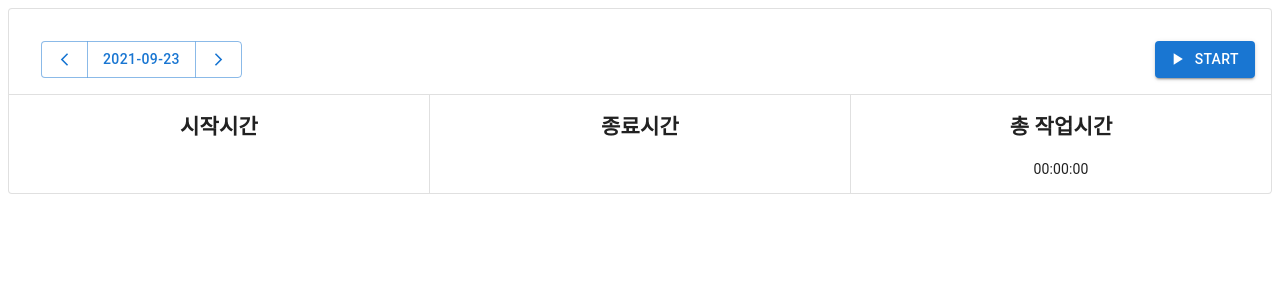
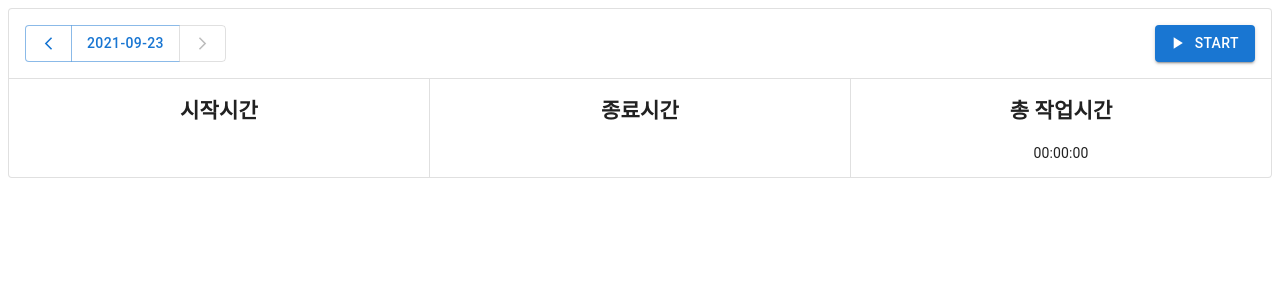
Before and after one commit to LemonScone/check-it-out, a React (Create React App) app: page / in a window 1280 px wide. Shown: the top 300 px of the page. Built offline with nearby package versions, Linux system fonts and the light colour scheme.

Commit message:
🚧 seperate components

```diff
--- a/src/components/Toolbar.js
+++ b/src/components/Toolbar.js
@@ -1,9 +1,9 @@
-import React from 'react'
-import { Button, ButtonGroup, Box, Card, Divider } from '@mui/material'
-import MuiGrid from '@mui/material/Grid'
-import { styled } from '@mui/material/styles'
-import { PlayArrow, Pause, ArrowForwardIos } from '@mui/icons-material'
-import { ArrowBackIosNew } from '@mui/icons-material'
+import React from 'react';
+import { Button, ButtonGroup, Card, Divider } from '@mui/material';
+import MuiGrid from '@mui/material/Grid';
+import { styled } from '@mui/material/styles';
+import { PlayArrow, Pause, ArrowForwardIos } from '@mui/icons-material';
+import { ArrowBackIosNew } from '@mui/icons-material';
 
 const Grid = styled(MuiGrid)(({ theme }) => ({
   width: '100%',
@@ -12,111 +12,173 @@ const Grid = styled(MuiGrid)(({ theme }) => ({
   '& [role="separator"]': {
     margin: theme.spacing(0, 2),
   },
-}))
+}));
+
+const MoveDate = (props) => {
+  const { leftArrowClickHandler, rightArrowClickHandler, getDateFormat, stayDay } = props;
+  return (
+    <ButtonGroup variant="outlined" aria-label="outlined primary button group">
+      <Button onClick={leftArrowClickHandler}>
+        <ArrowBackIosNew sx={{ fontSize: 15 }} />
+      </Button>
+      <Button>{getDateFormat()}</Button>
+      <Button
+        onClick={rightArrowClickHandler}
+        disabled={
+          stayDay.toISOString().substring(0, 10) === new Date().toISOString().substring(0, 10)
+            ? true
+            : false
+        }>
+        <ArrowForwardIos sx={{ fontSize: 15 }} />
+      </Button>
+    </ButtonGroup>
+  );
+};
+
+const TrackTime = (props) => {
+  const { isAction, trackTimeClickHandler } = props;
+  return (
+    <Button
+      variant="contained"
+      onClick={trackTimeClickHandler}
+      color={isAction ? 'error' : 'primary'}
+      startIcon={isAction ? <Pause /> : <PlayArrow />}>
+      {isAction ? 'PAUSE' : 'START'}
+    </Button>
+  );
+};
+
+const DisplayTracking = (props) => {
+  const { start, finish, workingTimeFormat } = props;
+  return (
+    <>
+      <Grid item xs>
+        <h2>시작시간</h2>
+        <p>{start}</p>
+      </Grid>
+      <Divider orientation="vertical" flexItem></Divider>
+      <Grid item xs>
+        <h2>종료시간</h2>
+        <p>{finish}</p>
+      </Grid>
+      <Divider orientation="vertical" flexItem></Divider>
+      <Grid item xs>
+        <h2>총 작업시간</h2>
+        <p>{workingTimeFormat()}</p>
+      </Grid>
+    </>
+  );
+};
 
 class Toolbar extends React.Component {
   constructor(props) {
-    super(props)
+    super(props);
     this.state = {
-      /* start : 시작시간, stop : 종료시간, workingTime : 총 작업시간(초 단위), isAction : 작업 진행 유무, interval : clearInterval을 위해 저장 */
+      /* start : 시작시간, stop : 종료시간, workingTime : 총 작업시간(초 단위), isAction : 작업 진행 유무, interval : clearInterval을 위해 저장, stayDay : 조회일자 */
       start: '',
       finish: '',
       workingTime: 0,
       isAction: false,
       interval: null,
-    }
-    this.updateChecking = this.updateChecking.bind(this)
-    this.addTime = this.addTime.bind(this)
+      stayDay: new Date(),
+    };
+    // this.trackTimeClickHandler = this.trackTimeClickHandler.bind(this);
+    // this.addTime = this.addTime.bind(this);
   }
 
-  updateChecking = () => {
-    const { isAction, start, interval } = this.state
+  trackTimeClickHandler = () => {
+    const { isAction, start, interval } = this.state;
     this.setState({
       start: isAction ? start : new Date().toLocaleString(),
       finish: isAction ? new Date().toLocaleString() : '작업중',
       isAction: !isAction,
-    })
+    });
 
     if (!isAction) {
-      this.setState({ interval: setInterval(this.addTime, 1000) })
+      this.setState({ interval: setInterval(this.addTime, 1000) });
     } else {
-      clearInterval(interval)
+      clearInterval(interval);
     }
-  }
+  };
+
+  leftArrowClickHandler = () => {
+    this.updateDate('P');
+  };
+
+  rightArrowClickHandler = () => {
+    this.updateDate('N');
+  };
+
+  updateDate = (action) => {
+    const { stayDay } = this.state;
+
+    if (action === 'P') {
+      stayDay.setDate(stayDay.getDate() - 1);
+    } else if (action === 'N') {
+      stayDay.setDate(stayDay.getDate() + 1);
+    }
+
+    this.setState({ stayDay });
+  };
 
   addTime = () => {
-    this.setState({ workingTime: this.state.workingTime + 1 })
-  }
+    this.setState({ workingTime: this.state.workingTime + 1 });
+  };
 
-  workingTimeFm = () => {
-    const { workingTime } = this.state
-    const hour = parseInt(workingTime / 60 / 60).toString()
-    const minute = parseInt(workingTime / 60).toString()
-    const second = (workingTime % 60).toString()
+  workingTimeFormat = () => {
+    const { workingTime } = this.state;
+    const hour = parseInt(workingTime / 60 / 60).toString();
+    const minute = parseInt(workingTime / 60).toString();
+    const second = (workingTime % 60).toString();
 
-    return `${hour.padStart(2, '0')}:${minute.padStart(2, '0')}:${second.padStart(2, '0')}`
-  }
+    return `${hour.padStart(2, '0')}:${minute.padStart(2, '0')}:${second.padStart(2, '0')}`;
+  };
 
   getDateFormat = () => {
-    const today = new Date()
-    const year = today.getFullYear().toString()
-    const month = (today.getMonth() + 1).toString()
-    const date = today.getDate().toString()
-    return `${year}-${month.padStart(2, '0')}-${date.padStart(2, '0')}`
-  }
+    const { stayDay } = this.state;
+    let today = null;
+
+    if (stayDay) {
+      today = stayDay;
+    } else {
+      today = new Date();
+    }
+
+    const year = today.getFullYear().toString();
+    const month = (today.getMonth() + 1).toString();
+    const date = today.getDate().toString();
+
+    //this.setState({ stayDay: today });
+    return `${year}-${month.padStart(2, '0')}-${date.padStart(2, '0')}`;
+  };
 
   render() {
-    const { start, finish, isAction } = this.state
+    const { start, finish, isAction, stayDay } = this.state;
     return (
-      <div>
-        <Card variant="outlined">
-          <Grid container spacing={2} sx={{ p: 2, m: 0 }}>
-            <Grid item xs={6}>
-              <Box sx={{ p: 0, display: 'flex' }} justify="center">
-                <ButtonGroup variant="outlined" aria-label="outlined primary button group">
-                  <Button>
-                    <ArrowBackIosNew sx={{ fontSize: 15 }} />
-                  </Button>
-                  <Button>{this.getDateFormat()}</Button>
-                  <Button>
-                    <ArrowForwardIos sx={{ fontSize: 15 }} />
-                  </Button>
-                </ButtonGroup>
-              </Box>
-            </Grid>
-            <Grid item xs={6}>
-              <Box sx={{ display: 'flex', justifyContent: 'flex-end' }}>
-                <Button
-                  variant="contained"
-                  onClick={this.updateChecking}
-                  color={isAction ? 'error' : 'primary'}
-                  startIcon={isAction ? <Pause /> : <PlayArrow />}>
-                  {isAction ? 'PAUSE' : 'START'}
-                </Button>
-              </Box>
-            </Grid>
+      <Card variant="outlined">
+        <Grid container sx={{ p: 2, m: 0 }}>
+          <Grid item xs={6} sx={{ p: 0, display: 'flex' }}>
+            <MoveDate
+              stayDay={stayDay}
+              leftArrowClickHandler={this.leftArrowClickHandler}
+              rightArrowClickHandler={this.rightArrowClickHandler}
+              getDateFormat={this.getDateFormat}></MoveDate>
           </Grid>
-          <Divider></Divider>
-          <Grid container>
-            <Grid item xs>
-              <h2>시작시간</h2>
-              <p>{start}</p>
-            </Grid>
-            <Divider orientation="vertical" flexItem></Divider>
-            <Grid item xs>
-              <h2>종료시간</h2>
-              <p>{finish}</p>
-            </Grid>
-            <Divider orientation="vertical" flexItem></Divider>
-            <Grid item xs>
-              <h2>총 작업시간</h2>
-              <p>{this.workingTimeFm()}</p>
-            </Grid>
+          <Grid item xs={6} sx={{ p: 0, display: 'flex', justifyContent: 'flex-end' }}>
+            <TrackTime trackTimeClickHandler={this.trackTimeClickHandler} isAction={isAction} />
           </Grid>
-        </Card>
-      </div>
-    )
+        </Grid>
+        <Divider></Divider>
+        <Grid container>
+          <DisplayTracking
+            start={start}
+            finish={finish}
+            workingTimeFormat={this.workingTimeFormat}
+          />
+        </Grid>
+      </Card>
+    );
   }
 }
 
-export default Toolbar
+export default Toolbar;
```
Also changed, not shown: .prettierrc.js.
